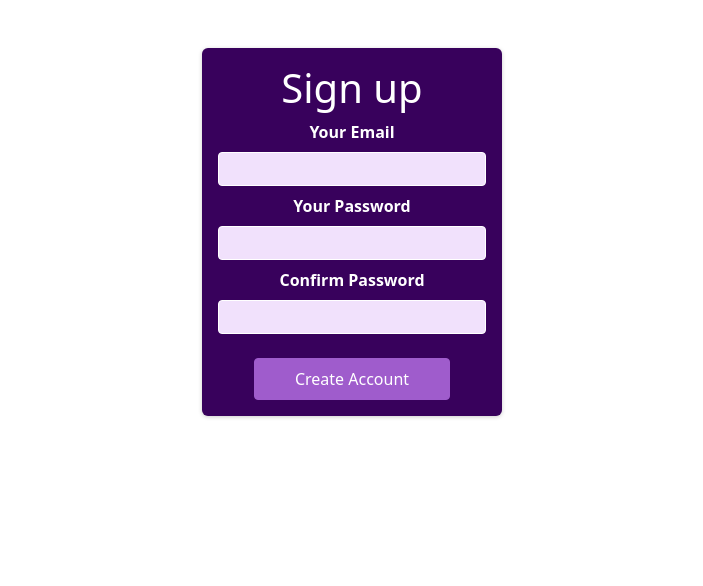
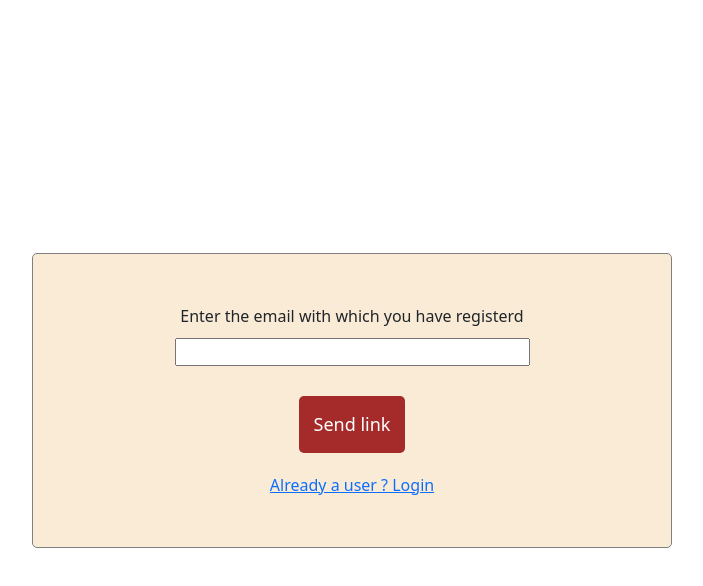
Before and after one commit to azeem521/MailBoxClient, a React (Create React App) app: page /forgotPassword in a window 1280 px wide. Shown: the top 586 px of the page, without its empty margins (288-991 px from the left). Built offline with nearby package versions, Linux system fonts and the light colour scheme.

Commit message:
loginScreen

```diff
--- a/package.json
+++ b/package.json
@@ -12,6 +12,7 @@
     "react-bootstrap": "^2.7.0",
     "react-dom": "^18.2.0",
     "react-redux": "^8.0.5",
+    "react-router-dom": "^6.8.0",
     "react-scripts": "5.0.1",
     "redux": "^4.2.0",
     "web-vitals": "^2.1.4"
--- a/src/App.js
+++ b/src/App.js
@@ -1,12 +1,24 @@
 
+import { Fragment } from 'react';
+import { Route, Routes } from 'react-router-dom';
 import './App.css';
 import SignUp from './components/Pages/SignUp';
+import Welcome from './components/Pages/Welcome';
+import {useSelector} from 'react-redux'
+import ForgotPassword from './components/Pages/ForgotPassword';
 
 function App() {
+
+  const isAuth=useSelector(state=>state.auth.isAuthenicate)
+  console.log(isAuth);
   return (
-    <div className="App">
-      <SignUp />
-    </div>
+    <Fragment>
+      <Routes>
+      <Route path='/' element={isAuth ? <Welcome /> : <SignUp />}></Route>
+      <Route path='/welcome' element={!isAuth ? <Welcome /> : <SignUp />} />
+      <Route path='/forgotPassword' element={!isAuth ? <ForgotPassword /> : <Welcome />} />
+      </Routes>
+      </Fragment>
   );
 }
 
--- /dev/null
+++ b/src/components/Pages/ForgotPassword.js
@@ -0,0 +1,67 @@
+import React, { Fragment, useState } from 'react'
+import { Link, useNavigate } from 'react-router-dom'
+import classes from './ForgotPassword.module.css'
+
+const ForgotPassword = () => {
+
+    const [email,setEmail]=useState();
+    const [sending,setsending]=useState(false);
+    const redirect=useNavigate();
+
+
+    const emailChangeHandler=(e)=>{
+        setEmail(e.target.value);
+    }
+
+    const url='https://identitytoolkit.googleapis.com/v1/accounts:sendOobCode?key=AIzaSyBQ6bTtVBaFvjcG7dc8ukqQSjqGkRF4ivY'
+
+    const submitHandler=(e)=>{
+        e.preventDefault();
+        setsending(true);
+        fetch(url,{
+            method:'POST',
+            body:JSON.stringify({
+                requestType:"PASSWORD_RESET",
+                email:email
+            }),
+            headers:{
+                'Content-Type': 'application/json'
+            }
+        }).then((res)=>{
+            setsending(false)
+            const resp=res.json();
+            resp.then((data)=>{
+                console.log(data);
+                if(data.error){
+                    alert(data.error.message)
+                }else{
+                    alert('Check your email inbox and reset password');
+                    redirect('/');
+                }
+
+
+            })
+        }).catch((err)=>{
+            setsending(false)
+            console.log(err);
+        })
+    }
+
+  return (
+    <Fragment>
+        <div className={classes.main}>
+
+            <div className={classes.form}>
+                <label>Enter the email with which you have registerd</label>
+                <input type='email' onChange={emailChangeHandler} value={email}/>
+               {!sending && <button type='submit' onClick={submitHandler}>Send link</button>}
+               {sending && <p>Sending request...</p>}
+                <Link to="/">Already a user ? Login</Link>
+            </div>
+
+        </div>
+    </Fragment>
+  )
+}
+
+export default ForgotPassword
--- /dev/null
+++ b/src/components/Pages/ForgotPassword.module.css
@@ -0,0 +1,38 @@
+.main{
+    width: 100vw;
+    height: 100vh;
+    display: flex;
+    align-items: center;
+    justify-content: center;
+
+}
+
+.form{
+    width: 50%;
+    height: fit-content;
+    display: flex;
+    align-items: center;
+    justify-content: center;
+    flex-direction: column;
+    border: 1px solid grey;
+    border-radius: 5px;
+    padding: 50px 0;
+    background-color: antiquewhite;
+}
+.form label{
+    margin-bottom: 10px;
+}
+.form input{
+    padding: 0 60px;
+    margin-bottom: 30px;
+}
+.form button{
+    background-color: brown;
+    padding: 15px;
+    border: none;
+    border-radius: 5px;
+    color: white;
+    cursor: pointer;
+    font-size: large;
+    margin-bottom: 20px;
+}
--- a/src/components/Pages/SignUp.js
+++ b/src/components/Pages/SignUp.js
@@ -2,12 +2,14 @@
 import classes from './SignUp.module.css'
 
 import React, { Fragment, useState } from 'react'
+import { Link } from 'react-router-dom';
 
 const SignUp = () => {
     const [email,setemail]=useState('');
     const [password,setpassword]=useState('');
     const [confPass,setconfPass]=useState('')
     const [isCursorAllow,SetisCursorAllow]=useState(true)
+    const [isLogin,setIsLogin]=useState(true);
 
     const emailChangeHandler =(e)=>{
         setemail(e.target.value)
@@ -19,13 +21,24 @@ const passwordChangeHandler =(e)=>{
     const confPassChangeHandler =(e)=>{
         setconfPass(e.target.value)
         SetisCursorAllow(false)
+    };
+
+    const switchAuthModeHandler =()=>{
+        setIsLogin((prev)=>!prev)
     }
+
     const submitHandler = async(e)=>{
         e.preventDefault()
         if(confPass!==password){
             return alert('Confirm password and password is not same');
         }
-        let url='https://identitytoolkit.googleapis.com/v1/accounts:signUp?key=AIzaSyBQ6bTtVBaFvjcG7dc8ukqQSjqGkRF4ivY';
+        let url;
+        if(!isLogin){
+            url='https://identitytoolkit.googleapis.com/v1/accounts:signUp?key=AIzaSyBQ6bTtVBaFvjcG7dc8ukqQSjqGkRF4ivY';
+        }else{
+            url='https://identitytoolkit.googleapis.com/v1/accounts:signInWithPassword?keyy=AIzaSyBQ6bTtVBaFvjcG7dc8ukqQSjqGkRF4ivY';
+        }
+
         const singUp=await fetch(url,{
             method:'POST',
             body:JSON.stringify({
@@ -41,6 +54,7 @@ const passwordChangeHandler =(e)=>{
         if(!singUp.ok){
             alert(data.error.message)
         }else{
+            localStorage.setItem('token',data.idToken);
             console.log('sign up successfully');
         }
 
@@ -48,7 +62,7 @@ const passwordChangeHandler =(e)=>{
     return (
         <Fragment>
         <section className={classes.auth}>
-                <h1>Sign up</h1>
+            <h1>{isLogin ? 'Login' : 'Create new account'}</h1>
             <form onSubmit={submitHandler}>
                 <div className={classes.control}>
                     <label htmlFor='email'>Your Email</label>
@@ -58,13 +72,16 @@ const passwordChangeHandler =(e)=>{
                     <label htmlFor='password'>Your Password</label>
                     <input type='password'  required onChange={passwordChangeHandler} value={password} />
                 </div>
-                    <div className={classes.control}>
+                {!isLogin && <div className={classes.control}>
                     <label htmlFor='confpassword'>Confirm Password</label>
-                        <input type='confpassword' required onChange={confPassChangeHandler} value={confPass} />
-                    </div>
+                    <input type='password' required onChange={confPassChangeHandler} value={confPass} />
+                </div>}
                 <div className={classes.actions}>
-                        <button type='submit' style={{'cursor':isCursorAllow ? 'not-allowed':'pointer'}} >Create Account</button>
-
+                   {isLogin && <Link className={classes.forget} style={{marginBottom:'5px',textDecoration:'none'}} to='/forgotPassword'>Forgot Password ?</Link>}
+                    <button type='submit' style={{'cursor':isCursorAllow ? 'not-allowed':'pointer'}} >{isLogin ? 'Login' : 'Create Account'}</button>
+                    <button type='button' className={classes.toggle} onClick={switchAuthModeHandler}>{
+                        isLogin ? "Don't have an account sign Up" : 'Login with existing account'
+                    }</button>
                 </div>
             </form>
         </section>
--- /dev/null
+++ b/src/components/Pages/Welcome.js
@@ -0,0 +1,22 @@
+import classes from './Welcome.module.css';
+
+import React, { Fragment } from 'react'
+import { useDispatch } from 'react-redux';
+import { authAction } from '../storeRedux/authReducer';
+
+const Welcome = () => {
+  const dispatch=useDispatch()
+
+  const logoutHandler =()=>{
+    dispatch(authAction.logout());
+  }
+
+  return (
+    <Fragment>
+      <div>Welcome</div>
+<button onClick={logoutHandler}>logout</button>
+    </Fragment>
+  )
+}
+
+export default Welcome
--- /dev/null
+++ b/src/components/storeRedux/authReducer.js
@@ -0,0 +1,23 @@
+import { createSlice } from "@reduxjs/toolkit"
+
+
+const initialAuthState={
+    isAuthenicate:!!localStorage.getItem('token')
+}
+
+const authSlice=createSlice({
+    name:'authentication',
+    initialState:initialAuthState,
+    reducers:{
+        login(state){
+            state.isAuthenicate=true
+        },
+        logout(state){
+            localStorage.removeItem('token');
+            state.isAuthenicate=false
+        }
+    }
+})
+
+export const authAction=authSlice.actions;
+export default authSlice.reducer
--- /dev/null
+++ b/src/components/storeRedux/index.js
@@ -0,0 +1,9 @@
+
+import {configureStore} from '@reduxjs/toolkit'
+import authReducer from './authReducer'
+
+const store=configureStore({
+    reducer:{auth:authReducer}
+})
+
+export default store
```
Also changed, not shown: src/index.js (+9 -2 lines), src/components/Pages/Welcome.module.css (added), 1 other file (tests, documents, lock files or other folders). Lines whose indentation alone changed are shown as unchanged.
